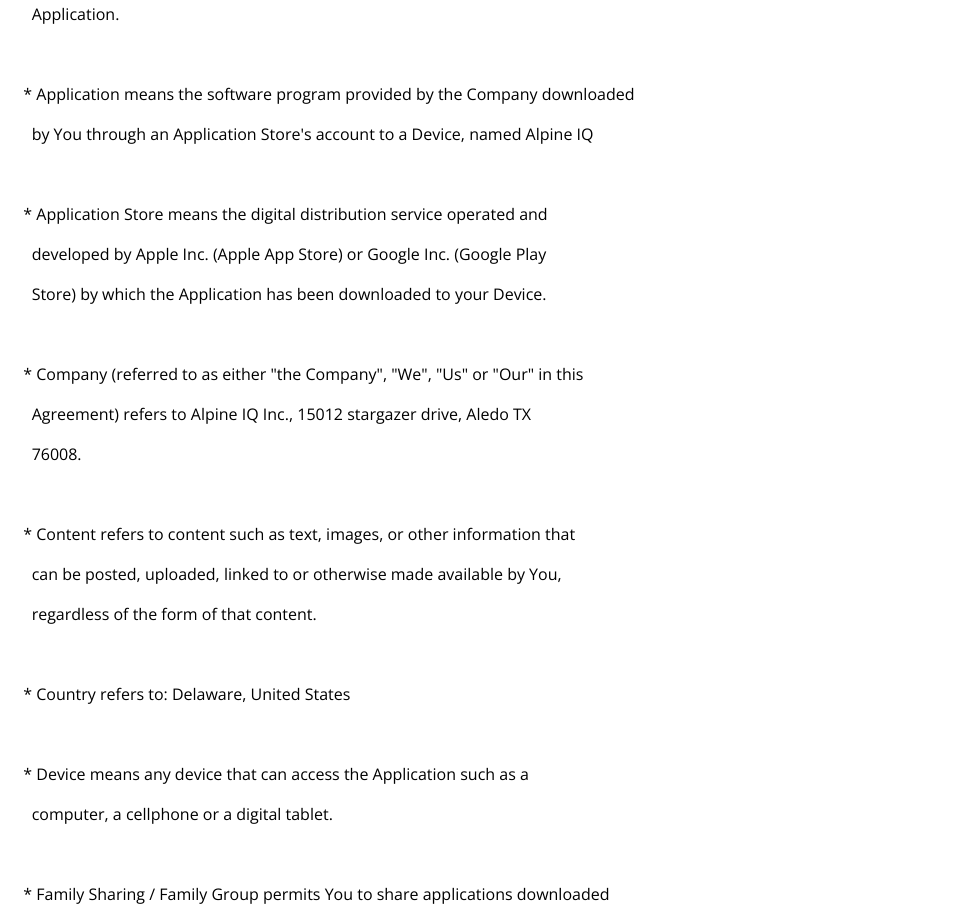
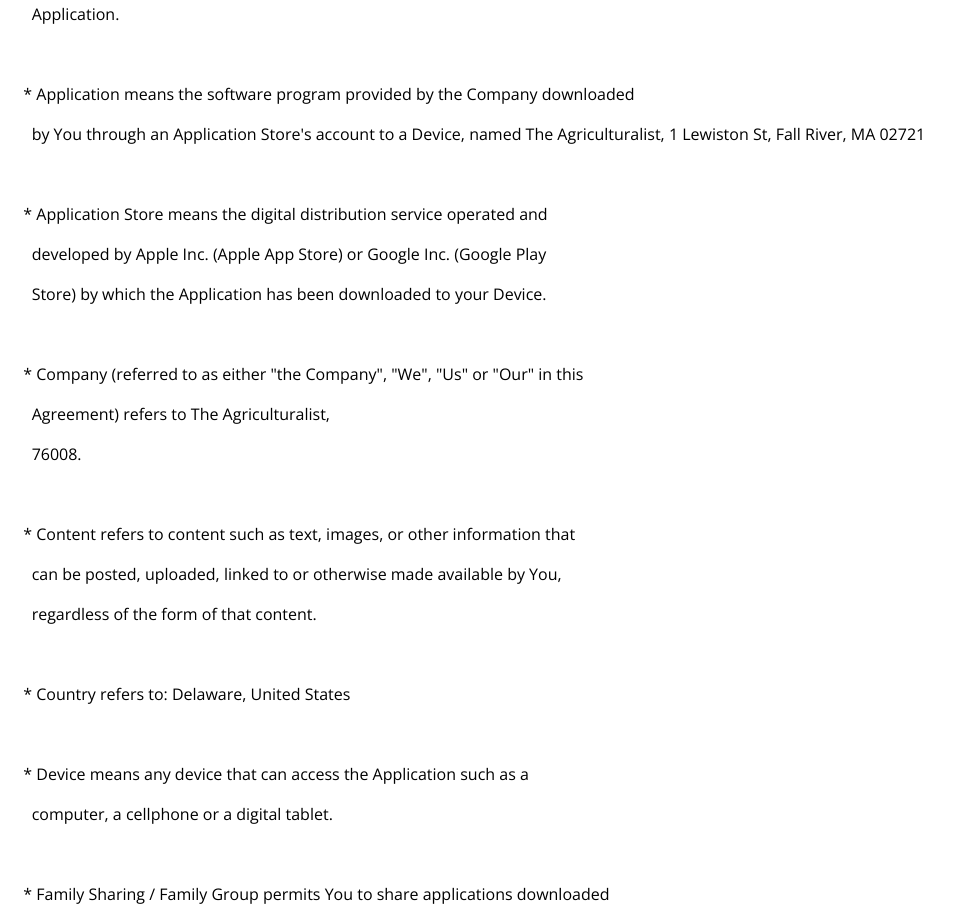
Before and after one commit to timothyjturner/theAgriculturalist, a plain HTML site: page eula.html in a window 1280 px wide. Shown: the part 1698-2618 px from the top of the page, without its empty margins (0-961 px from the left). Drawn offline with nearby package versions, Linux system fonts and the light colour scheme.

Commit message:
eula updates

```diff
--- a/eula.html
+++ b/eula.html
@@ -129,14 +129,14 @@
 <p><span style="font-weight: 400;">&nbsp;&nbsp;&nbsp;&nbsp;Application.</span></p>
 <p>&nbsp;</p>
 <p><span style="font-weight: 400;">&nbsp;&nbsp;* Application means the software program provided by the Company downloaded</span></p>
-<p><span style="font-weight: 400;">&nbsp;&nbsp;&nbsp;&nbsp;by You through an Application Store's account to a Device, named Alpine IQ</span></p>
+<p><span style="font-weight: 400;">&nbsp;&nbsp;&nbsp;&nbsp;by You through an Application Store's account to a Device, named The Agriculturalist, 1 Lewiston St, Fall River, MA 02721</span></p>
 <p>&nbsp;</p>
 <p><span style="font-weight: 400;">&nbsp;&nbsp;* Application Store means the digital distribution service operated and</span></p>
 <p><span style="font-weight: 400;">&nbsp;&nbsp;&nbsp;&nbsp;developed by Apple Inc. (Apple App Store) or Google Inc. (Google Play</span></p>
 <p><span style="font-weight: 400;">&nbsp;&nbsp;&nbsp;&nbsp;Store) by which the Application has been downloaded to your Device.</span></p>
 <p>&nbsp;</p>
 <p><span style="font-weight: 400;">&nbsp;&nbsp;* Company (referred to as either "the Company", "We", "Us" or "Our" in this</span></p>
-<p><span style="font-weight: 400;">&nbsp;&nbsp;&nbsp;&nbsp;Agreement) refers to Alpine IQ Inc., 15012 stargazer drive, Aledo TX</span></p>
+<p><span style="font-weight: 400;">&nbsp;&nbsp;&nbsp;&nbsp;Agreement) refers to The Agriculturalist, </span></p>
 <p><span style="font-weight: 400;">&nbsp;&nbsp;&nbsp;&nbsp;76008.</span></p>
 <p>&nbsp;</p>
 <p><span style="font-weight: 400;">&nbsp;&nbsp;* Content refers to content such as text, images, or other information that</span></p>
```
